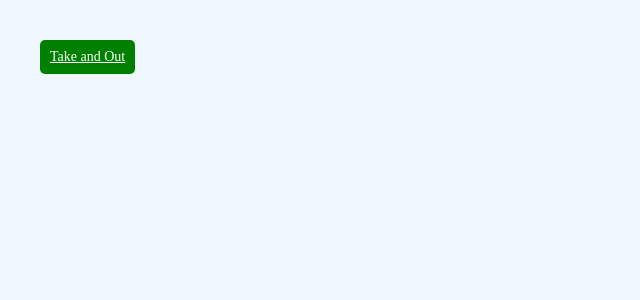
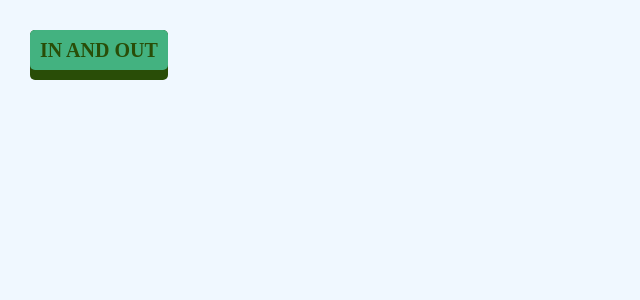
Before and after one commit to vncsms/HumanResourceMachine, a React (Create React App) app in the folder humanresourcemachine/: page /challenges in a window 1280 px wide. Shown: the top 300 px of the page, without its empty margins (0-640 px from the left). Built offline with nearby package versions, Linux system fonts and the light colour scheme.

Commit message:
Class to Hook

```diff
--- a/humanresourcemachine/package.json
+++ b/humanresourcemachine/package.json
@@ -8,7 +8,7 @@
     "@testing-library/user-event": "^12.8.3",
     "react": "^17.0.2",
     "react-dom": "^17.0.2",
-    "react-router-dom": "^6.0.2",
+    "react-router-dom": "^5.2.0",
     "react-scripts": "4.0.3",
     "web-vitals": "^1.1.2"
   },
--- a/humanresourcemachine/src/App.js
+++ b/humanresourcemachine/src/App.js
@@ -1,4 +1,4 @@
-import { Routes, Route} from "react-router-dom";
+import { Switch as Routes, Route} from "react-router-dom";
 import MainPage from './pages/mainPage';
 import Game from "./pages/game";
 import Challenges from "./pages/challenges";
@@ -7,9 +7,9 @@ function App() {
   return (
     <div className="main">
       <Routes>
-        <Route path="/" element={<MainPage />} />
-        <Route path="/game" element={<Game />} />
-        <Route path="/challenges" element={<Challenges />} />
+        <Route exact path={"/"} component={MainPage} />
+        <Route exact path={"/challenges"} component={Challenges} />
+        <Route exact path={"/game"} component={Game} />
       </Routes>
     </div>
   );
--- a/humanresourcemachine/src/index.css
+++ b/humanresourcemachine/src/index.css
@@ -66,3 +66,65 @@ button {
   cursor: pointer;
   outline: inherit;
 }
+
+.button-game {
+  height: 40px;
+  padding: 0 10px;
+  background-color: aquamarine;
+  border-radius: 5px;
+}
+
+.challenge-button-container {
+  background-color: #294d07;
+  border-radius: 5px;
+  padding-bottom: 10px;
+  padding-top: 0px;
+  display: flex;
+}
+
+.challenge-button {
+  text-decoration: none;
+  text-transform: uppercase;
+  padding: 10px;
+  border-radius: 5px;
+  font-size: 20px;
+  color: #294d07;
+  font-weight: 700;
+  background-color: #43b280;
+}
+
+.challenge-modal {
+  position: absolute;
+  top: 0;
+  display: flex;
+  width: 100%;
+  height: 100%;
+  background-color: #0000003d;
+  justify-content: center;
+  align-items: center;
+}
+
+.challenge-modal-inner {
+  width: 400px;
+  height: 300px;
+  background-color: whitesmoke;
+  border-radius: 5px;
+  display: flex;
+  flex-direction: column;
+  justify-content: center;
+  align-items: center
+}
+
+.challenge-modal-description {
+  width: 100%;
+  height: 90%;
+  background-color: white;
+  display: flex;
+}
+
+.challenge-modal-button {
+  width: 100px;
+  background-color: thistle;
+  border-radius: 5px;
+  padding: 5px;
+}
--- a/humanresourcemachine/src/index.js
+++ b/humanresourcemachine/src/index.js
@@ -6,9 +6,12 @@ import reportWebVitals from './reportWebVitals';
 import { BrowserRouter } from "react-router-dom";
 
 ReactDOM.render(
-  <BrowserRouter>
-    <App />
-  </BrowserRouter>,
+  <React.StrictMode>
+    <BrowserRouter>
+      <App />
+    </BrowserRouter>
+  </React.StrictMode>,
+
   document.getElementById('root')
 );
 
--- a/humanresourcemachine/src/pages/challenges/challenges.js
+++ b/humanresourcemachine/src/pages/challenges/challenges.js
@@ -1,11 +1,12 @@
 const takeAndOut = {
-    name: 'Take and Out',
+    name: 'In and Out',
     memory: new Array(20).fill(null),
+    description: 'For each item from inbox put them in the outbox',
     tests: [
         {
             inbox: [1,2,3,4,5,6,7,8,9],
-            outbox: [1,2,3,4,5,6,7,8,9],
-        },
+            outbox: [9,8,7,6,5,4,3,2,1],
+        }
     ],
     validateAnswer: [
         {
--- a/humanresourcemachine/src/pages/challenges/index.js
+++ b/humanresourcemachine/src/pages/challenges/index.js
@@ -1,32 +1,42 @@
-import React, { Component } from "react";
+import React, { Component, useState } from "react";
 import { challenges } from "./challenges";
 import { Link } from "react-router-dom"
 
-export default class Challenges extends Component {
-  challengeButtom(item) {
-    return <Link
-    to={{
-      pathname: '/game',
-      state: {data: item},
-    }}
-    style={{
-      padding: '10px',
-      margin: '10px',
-      borderRadius: '5px',
-      fontSize: '14px',
-      color: 'white',
-      backgroundColor: 'green'}}>{item.name}</Link>
+export default function Challenges () {
+
+  const [modal, setModal] = useState(false);
+  const [selectedItem, setSelectedItem] = useState(null);
+
+  const challengeButtom = (item) => {
+    return <div className="challenge-button-container">
+      <button
+        onClick={() => {setModal(true); setSelectedItem(item)}}
+        className="challenge-button">
+        {item.name}
+      </button>
+    </div>
   }
-
-  render() {
   return (
     <div style={{width: '100%', height: '100%', backgroundColor: 'aliceblue'}}>
       <div style={{padding: '30px', display: 'flex', flexWrap: 'wrap'}}>
         {challenges.map((item) => {
-            return this.challengeButtom(item)
+          return challengeButtom(item)
         })}
       </div>
+      { modal ?
+        <div className="challenge-modal">
+          <div className="challenge-modal-inner">
+            <div className="challenge-modal-description">
+              {selectedItem.description}
+            </div>
+            <Link
+              to={{ pathname: '/game', state: { data: selectedItem } }}
+              className="challenge-modal-button">
+              START
+            </Link>
+          </div>
+        </div>
+      : null }
     </div>
   );
 }
-}
--- a/humanresourcemachine/src/pages/game/index.js
+++ b/humanresourcemachine/src/pages/game/index.js
@@ -1,41 +1,44 @@
-import React, { Component } from "react";
+import React, { useEffect, useState } from "react";
 import {
   add,
   sub
 } from '../../components/functions';
+import {
+  useLocation
+} from "react-router-dom";
 import styles from './style.module.css';
 
-export default class MainPage extends Component {
+export default function MainPage () {
 
-  constructor(props) {
-    super(props);
-    this.state = {
-      commands: [],
-      code: '',
-      labels: {
+  const [commands, setCommands] = useState([]);
+  const [code, setCode] = useState('');
+  const [labels, setLabels] = useState({});
+  const [messageError, setMessageError] = useState('');
+  const [offSet, setOffSet] = useState(0);
+  const [memory, setMemory] = useState(new Array(20).fill(null));
+  const [inbox, setInbox] = useState([99,2,3,4,5,6,7,8,9]);
+  const [outbox, setOutbox] = useState([]);
+  const [ram, setRam] = useState(null);
+  const [modalError, setModalError] = useState(false);
+  const location = useLocation();
+  const [answer, setAnswer] = useState([]);
+  const [initialInbox, setInitialInbox] = useState([]);
 
-      },
-      messageError: 'You cant subtract from nothing',
-      offSet: 0,
-      memory: new Array(20).fill(null),
-      inbox: [99,2,3,4,5,6,7,8,9],
-      outbox: [],
-      ram: null,
-      modalError: false,
-    };
-  }
-
-  componentDidMount() {
-    console.log(this.props);
-  }
-
-  checkCommand(cmd) {
+  const checkCommand = (cmd) => {
     const commandAndValue = cmd.split(' ');
-
     return commandAndValue;
   }
 
-  renderTable(data) {
+
+  useEffect(() => {
+    const data = location.state.data;
+    setMemory(data.memory);
+    setInbox([...data.tests[0].inbox]);
+    setInitialInbox([...data.tests[0].inbox]);
+    setAnswer(data.tests[0].outbox);
+  }, [location]);
+
+  const renderTable = (data) => {
     return (
       <div className={styles.table}>
         {
@@ -49,56 +52,52 @@ export default class MainPage extends Component {
     )
   }
 
-  restart() {
-    this.setState({
-      offSet: 0,
-      memory: new Array(20).fill(null),
-      inbox: [99,2,3,4,5,6,7,8,9],
-      outbox: [],
-      commands: [],
-    })
+  const restart = () => {
+    const data = location.state.data;
+    setOffSet(0);
+    setInbox([...initialInbox]);
+    setRam(null);
+    setOutbox([]);
+    setCommands([]);
   }
 
-  errorHand() {
-    this.setState({
-      modalError: true,
-      messageError: `There is nothing in your hand`,
-    })
-    this.restart();
+  const errorHand = () => {
+    setModalError(true);
+    setMessageError(`There is nothing in your hand`);
+    restart();
   }
 
-  endExec() {
-    this.setState({
-      modalError: true,
-      messageError: `The code is over`
-    })
-    this.restart();
+  const endExecError = () => {
+    setModalError(true);
+    setMessageError(`The code is over`);
+    restart();
   }
 
-  noOutbox() {
-    this.setState({
-      modalError: true,
-      messageError: `There is no inbox blocks`,
-      inbox: [1,2,3]
-    })
-    this.restart();
+  const endExecSuccess = () => {
+    setModalError(true);
+    setMessageError(`You finished the challenge`);
+    restart();
   }
 
-  errorMemory(position) {
-    this.setState({
-      modalError: true,
-      messageError: `There is nothing in the memory ${position}`
-    })
-    this.restart();
+  const noOutbox = () => {
+    setModalError(true);
+    setMessageError(`There is no inbox blocks`);
+    restart();
   }
 
-  isNumeric(str) {
+  const errorMemory = (position) => {
+    setModalError(true);
+    setMessageError(`There is nothing in the memory ${position}`);
+    restart();
+  }
+
+  const isNumeric = (str) => {
     if (typeof str != "string") return false
     return !isNaN(str) && !isNaN(parseFloat(str))
   }
 
-  compile() {
-    const listCommands = this.state.code.split('\n');
+  const compile = () => {
+    const listCommands = code.split('\n');
     const tempC = [];
     const allC = {
       'inbox': 0,
@@ -138,7 +137,7 @@ export default class MainPage extends Component {
             errorCompiler = true;
             console.log('Número de argumentos invalidos', element);
           } else {
-            if(allC[cv[0]] === 1 && !this.isNumeric(cv[1]) && !cv[0].includes('jump')) {
+            if(allC[cv[0]] === 1 && !isNumeric(cv[1]) && !cv[0].includes('jump')) {
               errorCompiler = true;
               console.log('Argumento é inválido', element);
             }
@@ -148,132 +147,153 @@ export default class MainPage extends Component {
       }
     });
     if(!errorCompiler) {
-      this.setState({commands: tempC});
-      this.setState({labels: labels});
+      setCommands(tempC);
+      setLabels(labels);
     }
   }
 
-  nextCommand() {
-
-    if(this.state.offSet >= this.state.commands.length) {
-      this.endExec();
-      this.restart();
-      return null;
+  const arrayEquals = (a, b) => {
+    return Array.isArray(a) &&
+      Array.isArray(b) &&
+      a.length === b.length &&
+      a.every((val, index) => val === b[index]);
   }
 
-    const cmd = this.state.commands[this.state.offSet];
+  const freeExectuion = (mem, kram, out, inb, offs) => {
+
+    const cmd = commands[offs];
+    const cv = checkCommand(cmd);
     console.log(cmd);
-    const cv = this.checkCommand(cmd);
-
-    let result = null;
-
-    const mem = [...this.state.memory];
 
     switch(cv[0]) {
       case 'add':
-        if (this.state.ram == null) {
+        if (kram == null) {
+          errorHand();
+          return { error: 1, message: '', mem, kram, out, inb, offs };
+        }
+        if (mem[parseInt(cv[1])] == null) {
+          errorMemory(cv[1]);
+          return { error: 1, message: '', mem, kram, out, inb, offs };
+        }
+        kram = add(ram, mem[parseInt(cv[1])]);
+        offs += 1;
+        break;
+      case 'bumpup':
+        if (mem[parseInt(cv[1])] == null) {
+          errorMemory(cv[1]);
+          return { error: 1, message: '', mem, kram, out, inb, offs };
+        }
+        kram = mem[parseInt(cv[1])] += 1;
+        offs += 1;
+        break;
+      case 'bumpdn':
+        if (mem[parseInt(cv[1])] == null) {
+          errorMemory(cv[1]);
+          return { error: 1, message: '', mem, kram, out, inb, offs };
+        }
+        kram = mem[parseInt(cv[1])] -= 1;
+        offs -= 1;
+        break;
+      case 'sub':
+        if (kram == null) {
+          errorHand();
+          return { error: 1, message: '', mem, kram, out, inb, offs };
+        }
+        if (mem[parseInt(cv[1])] == null) {
+          errorMemory(cv[1]);
+          return { error: 1, message: '', mem, kram, out, inb, offs };
+        }
+        kram = sub(ram, mem[parseInt(cv[1])]);
+        offs += 1;
+        break;
+      case 'copyto':
+        if (kram == null) {
           this.errorHand();
           break;
         }
-        if (mem[parseInt(cv[1])] == null) {
-          this.errorMemory(cv[1]);
-          break;
-        }
-        result = add(this.state.ram, mem[parseInt(cv[1])]);
-        this.setState({ram: result});
-        this.setState({ offSet: this.state.offSet + 1 });
-        break;
-      case 'bumpup':
-        if (mem[parseInt(cv[1])] == null) {
-          this.errorMemory(cv[1]);
-          break;
-        }
-        result = mem[parseInt(cv[1])] += 1;
-        this.setState({ram: result, memory: mem});
-        this.setState({ offSet: this.state.offSet + 1 });
-        break;
-      case 'bumpdn':
-        if (mem[parseInt(cv[1])] == null) {
-          this.errorMemory(cv[1]);
-          break;
-        }
-        result = mem[parseInt(cv[1])] -= 1;
-        this.setState({ram: result, memory: mem});
-        this.setState({ offSet: this.state.offSet + 1 });
-        break;
-      case 'sub':
-        if (this.state.ram == null) {
-          this.errorHand();
-          break;
-        }
-        if (mem[parseInt(cv[1])] == null) {
-          this.errorMemory(cv[1]);
-          break;
-        }
-        result = sub(this.state.ram, mem[parseInt(cv[1])]);
-        this.setState({ram: result});
-        this.setState({ offSet: this.state.offSet + 1 });
-        break;
-      case 'copyto':
-        if (this.state.ram == null) {
-          this.errorHand();
-          break;
-        }
-        mem[parseInt(cv[1])] = this.state.ram;
-        this.setState({memory: mem});
-        this.setState({ offSet: this.state.offSet + 1 });
+        mem[parseInt(cv[1])] = kram;
+        setMemory(mem);
+        setOffSet(offSet + 1);
         break;
       case 'copyfrom':
         if (mem[parseInt(cv[1])] == null) {
-          this.errorMemory(cv[1]);
+          errorMemory(cv[1]);
           break;
         }
-        this.setState({ram: mem[parseInt(cv[1])]});
-        this.setState({ offSet: this.state.offSet + 1 });
+        kram = mem[parseInt(cv[1])];
+        offs += 1;
         break;
       case 'inbox':
-        if(this.state.inbox.length === 0) {
-          this.noOutbox();
+        if(inbox.length === 0) {
+          noOutbox();
           break;
         }
-        const ib = [...this.state.inbox];
-        const value = ib.shift();
-        this.setState({ inbox: ib, ram: value });
-        this.setState({ offSet: this.state.offSet + 1 });
+        kram = inb.shift();
+        offs += 1;
         break;
       case 'outbox':
-        const ob = [...this.state.outbox];
-        ob.unshift(this.state.ram);
-        this.setState({ outbox: ob });
-        this.setState({ ram: null })
-        this.setState({ offSet: this.state.offSet + 1 });
+        out.unshift(kram);
+        kram = null;
+        offs += 1;
         break;
       case 'jump':
-        if(cv[1] in this.state.labels){
-          this.setState({offSet: this.state.labels[cv[1]]})
+        if(cv[1] in labels){
+          offs = labels[cv[1]];
         }
         break;
       case 'jumpz':
-        if(this.state.ram === 0) {
-          if(cv[1] in this.state.labels){
-            this.setState({offSet: this.state.labels[cv[1]]})
+        if(kram === 0) {
+          if(cv[1] in labels){
+            offs = labels[cv[1]];
           }
         }
         break;
       case 'jumpn':
-        if(this.state.ram < 0) {
-          if(cv[1] in this.state.labels){
-            this.setState({offSet: this.state.labels[cv[1]]})
+        if(kram < 0) {
+          if(cv[1] in labels){
+            offs = labels[cv[1]];
           }
         }
         break;
       default:
-        this.setState({ offSet: this.state.offSet + 1 });
+        offs += 1;
         console.log("NENHUM CASO");
+    }
+
+    return { error: 0, message: '', mem, kram, out, inb, offs };
+  }
+
+  const nextCommand2 = (mem, kram, out, inb, offs) => {
+    if(offs >= commands.length) {
+      endExecError();
+      restart();
+      return { error: 1, message: '', mem, kram, out, inb, offs };
+    } else if (arrayEquals(outbox, answer)) {
+      endExecSuccess();
+      restart();
+      return { error: 1, message: '', mem, kram, out, inb, offs };
+    }
+    const result = freeExectuion(mem, kram, out, inb, offs);
+    if(result.error === 0) {
+      setMemory(result.mem);
+      setRam(result.kram);
+      setOutbox(result.out);
+      setInbox(result.inb);
+      setOffSet(result.offs);
+      return result;
+    } else {
+      return { error: 1, message: '', mem, kram, out, inb, offs };
     }
   }
 
-  render() {
+  const playCommands = (mem, kram, out, inb, offs) => {
+    setTimeout(() => {
+      const result = nextCommand2(mem, kram, out, inb, offs);
+      if(!result.error) {
+        playCommands(result.mem, result.kram, result.out, result.inb, result.offs);
+      }
+    }, 1000);
+  }
 
   return (
     <div style={{
@@ -282,7 +302,7 @@ export default class MainPage extends Component {
         height: '800px',
         position: 'relative',}}>
       <div style={{position: 'absolute', bottom: 0, left: '10px'}}>
-          {this.renderTable(this.state.inbox)}
+        {renderTable(inbox)}
       </div>
       <div style={{
         position: 'absolute',
@@ -292,16 +312,23 @@ export default class MainPage extends Component {
         display: "flex",
         bottom: 0,
       }}>
-          <button style={{width: 50, height: 50}} onClick={() => this.compile()}>
-            start
+        <button className="button-game" onClick={() => compile()}>
+          compile
         </button>
         <div style={{width: 25, height: 50}}></div>
-          <button style={{width: 50, height: 50}}
-            disabled={this.state.commands.length === 0}
-            onClick={() => this.nextCommand()}>
+        <button className="button-game"
+          disabled={commands.length === 0}
+          onClick={() => playCommands(memory, ram, outbox, inbox, offSet)}>
           next
         </button>
-          <button style={{width: 50, height: 50}} onClick={() => this.restart()}>
+        <div style={{width: 25, height: 50}}></div>
+        <button className="button-game"
+          disabled={commands.length === 0}
+          onClick={() => playCommands(memory, ram, outbox, inbox, offSet)}>
+          next
+        </button>
+        <div style={{width: 25, height: 50}}></div>
+        <button className="button-game" onClick={() => restart()}>
           reset
         </button>
       </div>
@@ -318,7 +345,7 @@ export default class MainPage extends Component {
         top: "200px",
       }}>
         {
-            this.state.memory.map((item, index) =>
+          memory.map((item, index) =>
             (
               <div className={styles.memory} key={index}>
                 { item || item === 0 ?
@@ -335,14 +362,14 @@ export default class MainPage extends Component {
         }
       </div>
       <div style={{position: 'absolute', bottom: 0, right: '250px'}}>
-          {this.renderTable(this.state.outbox)}
+        {renderTable(outbox)}
       </div>
       <div style={{position: 'absolute', top: 50, right: '600px'}}>
         <div className={styles.box}>
-            <div className={styles.innerBox}>{this.state.ram}</div>
+          <div className={styles.innerBox}>{ram}</div>
         </div>
       </div>
-        {this.state.modalError?
+      {modalError?
         <div style={{
           height: '100%',
           width: '100%',
@@ -362,8 +389,8 @@ export default class MainPage extends Component {
             alignItems: 'center',
             justifyContent: 'center'
           }}>
-              <span>{this.state.messageError}</span>
-              <button onClick={() => this.setState({modalError: false})} style={{width: 50, height: 30}}>
+            <span>{messageError}</span>
+            <button onClick={() => setModalError(false)} style={{width: 50, height: 30}}>
               ok
             </button>
           </div>
@@ -376,10 +403,9 @@ export default class MainPage extends Component {
         right: 0,
         bottom: 0,
       }} cols="25"
-        value={this.state.code}
-        onChange={(e) => {this.setState({code: e.target.value})}}>
+      value={code}
+      onChange={(e) => {setCode(e.target.value)}}>
       </textarea>
     </div>
   );
 }
-}
--- a/humanresourcemachine/src/pages/mainPage/index.js
+++ b/humanresourcemachine/src/pages/mainPage/index.js
@@ -15,7 +15,7 @@ export default class MainPage extends Component {
           </div>
           <div style={{ display: 'flex', flexDirection: 'column' }}>
             <a>Create a new challenge</a>
-            <a>Choose a existing one</a>
+            <a href={"/challenges"}>Choose a existing one</a>
           </div>
       </div>
     );
```
Also changed, not shown: 1 other file (tests, documents, lock files or other folders). Lines whose indentation alone changed are shown as unchanged.
